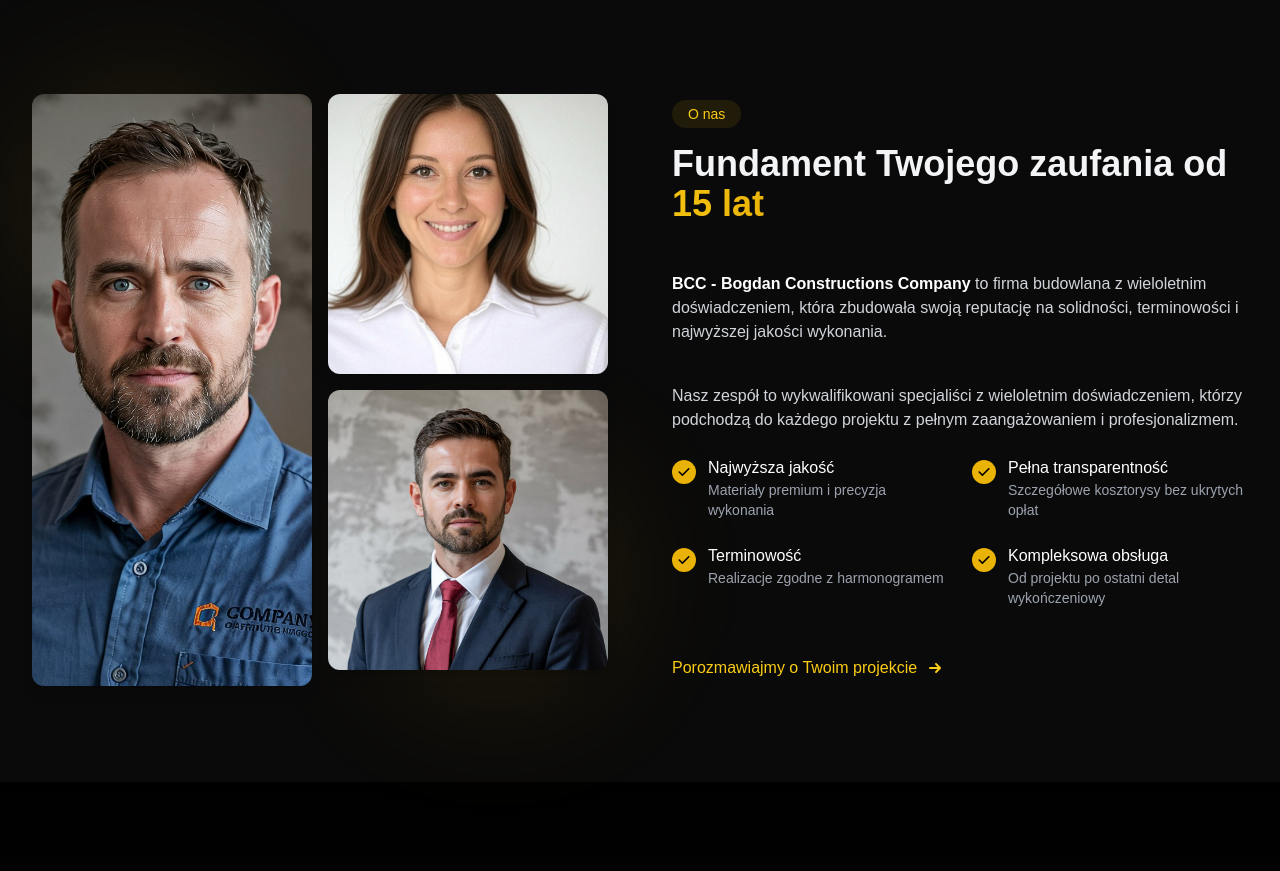
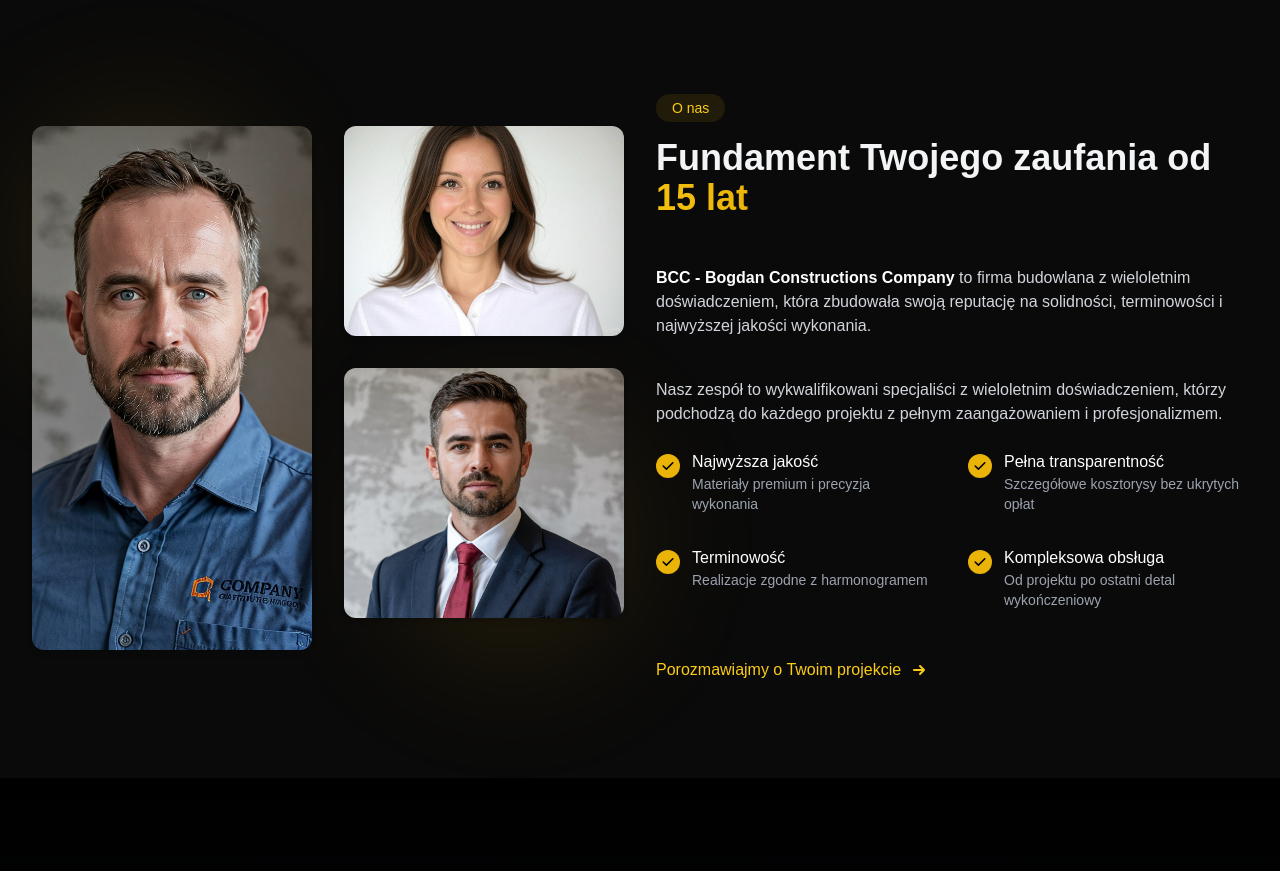
Before and after one commit to xitali/bodzio, a plain HTML site: page index.html in a window 1280 px wide. Shown: the part 802-1673 px from the top of the page. Drawn offline with nearby package versions, Linux system fonts and the light colour scheme.

Commit message:
Fixed images in section 'O nas'

```diff
--- a/index.html
+++ b/index.html
@@ -252,23 +252,23 @@
             ></div>
 
             <div
-              class="grid grid-cols-2 gap-4 relative max-h-[500px] sm:max-h-[600px]"
+              class="grid grid-cols-1 sm:grid-cols-2 gap-4 relative"
             >
               <img
                 src="src/images/men4.jpg"
                 alt="Team at work"
-                class="rounded-xl shadow-lg w-full h-full object-cover row-span-2"
+                class="rounded-xl shadow-lg w-full aspect-[4/3] object-cover sm:row-span-2"
               />
-              <div class="grid grid-rows-2 gap-4">
+              <div class="grid grid-cols-1 gap-4">
                 <img
                   src="src/images/woman2.jpg"
                   alt="Architecture detail"
-                  class="rounded-xl shadow-lg w-full h-full object-cover"
+                  class="rounded-xl shadow-lg w-full aspect-[4/3] object-cover"
                 />
                 <img
                   src="src/images/men3.jpg"
                   alt="Construction detail"
-                  class="rounded-xl shadow-lg w-full h-full object-cover"
+                  class="rounded-xl shadow-lg w-full aspect-[4/3] object-cover"
                 />
               </div>
             </div>
--- a/src/styles.css
+++ b/src/styles.css
@@ -635,3 +635,61 @@ textarea:focus {
     bottom: -20px; /* Move it below the stats on mobile */
   }
 }
+
+#about .grid {
+  position: relative;
+  width: 100%;
+}
+
+#about img {
+  transition: transform 0.3s ease;
+}
+
+#about img:hover {
+  transform: scale(1.02);
+}
+
+/* Base styles for all devices */
+@media screen and (min-width: 320px) {
+  #about .grid {
+    gap: 1rem;
+  }
+
+  #about img {
+    height: 300px;
+    object-fit: cover;
+    border-radius: 0.75rem;
+    box-shadow: 0 4px 6px -1px rgba(0, 0, 0, 0.1), 0 2px 4px -1px rgba(0, 0, 0, 0.06);
+  }
+}
+
+/* Tablet and larger */
+@media screen and (min-width: 640px) {
+  #about .grid {
+    gap: 1.5rem;
+  }
+
+  #about img {
+    height: 350px;
+  }
+
+  #about .grid img:first-child {
+    height: 100%;
+  }
+}
+
+/* Desktop and larger */
+@media screen and (min-width: 1024px) {
+  #about .grid {
+    gap: 2rem;
+  }
+
+  #about img {
+    height: 250px;
+  }
+
+  #about .grid img:first-child {
+    height: 100%;
+    max-height: none;
+  }
+}
```
